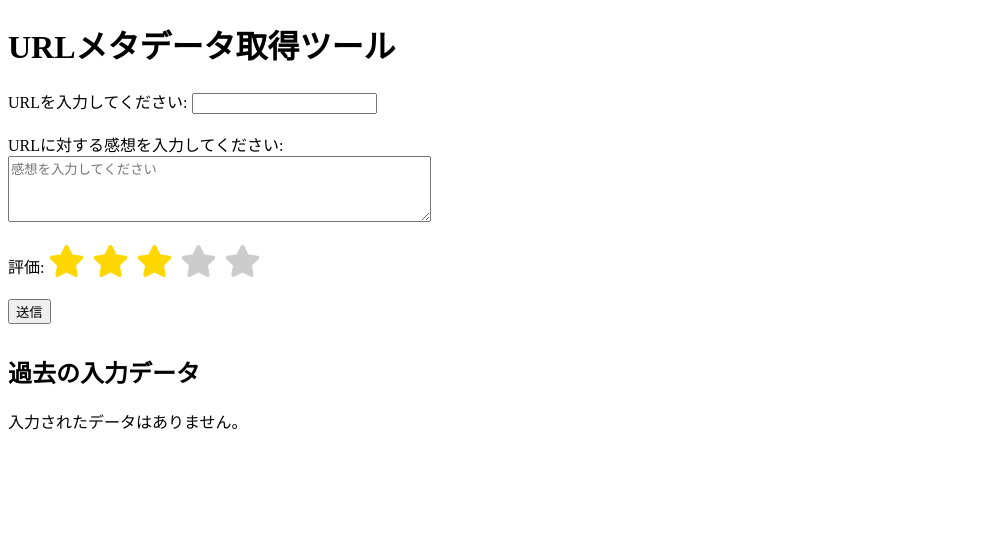
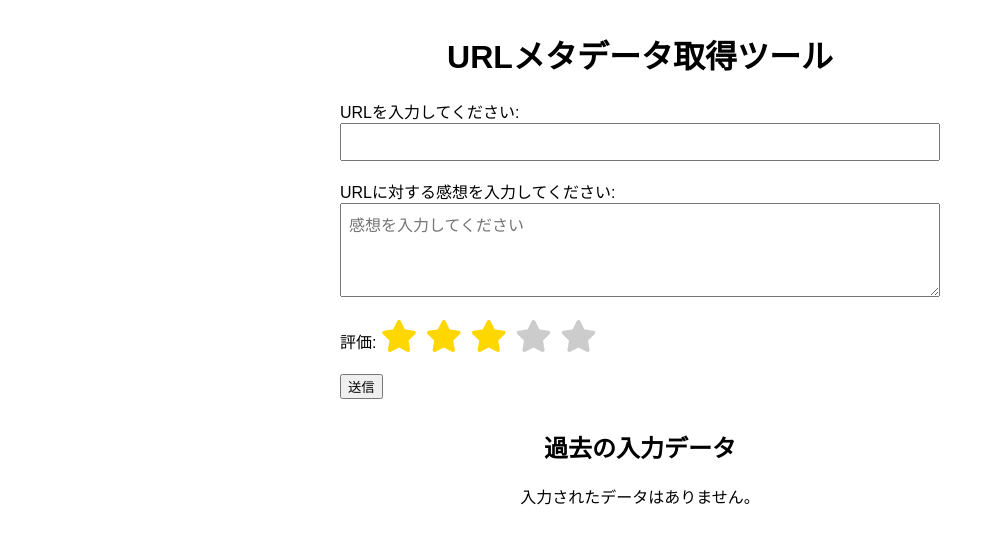
Before and after one commit to NoJobDetective/flask_test2, a Flask app: page / in a window 1280 px wide. Shown: the top 544 px of the page, without its empty margins (0-995 px from the left). Run offline with Flask 3, Linux system fonts and the light colour scheme.

Commit message:
Update index.html

```diff
--- a/templates/index.html
+++ b/templates/index.html
@@ -3,18 +3,38 @@
 <head>
   <meta charset="UTF-8">
   <title>URLメタデータ取得ツール</title>
+  <meta name="viewport" content="width=device-width, initial-scale=1.0">
   <!-- QRCode.js の読み込み -->
   <script src="https://cdnjs.cloudflare.com/ajax/libs/qrcodejs/1.0.0/qrcode.min.js"></script>
   <!-- FontAwesome のCDN -->
   <link rel="stylesheet" href="https://cdnjs.cloudflare.com/ajax/libs/font-awesome/5.15.4/css/all.min.css">
   <style>
+    /* 全体の基本スタイル */
+    body {
+      margin: 0;
+      padding: 10px;
+      font-family: Arial, sans-serif;
+    }
+    h1, h2 {
+      text-align: center;
+    }
     /* 入力フォームのスタイル */
     form {
       margin-bottom: 30px;
+      max-width: 600px;
+      margin-left: auto;
+      margin-right: auto;
+    }
+    form input[type="text"],
+    form textarea {
+      width: 100%;
+      padding: 8px;
+      box-sizing: border-box;
+      font-size: 1rem;
     }
     /* 星マーク採点のスタイル（1刻み・全5点） */
     .star-rating {
-      direction: rtl;  /* 右から左に並べることでホバー効果を実現 */
+      direction: rtl;
       display: inline-block;
       font-size: 2rem;
     }
@@ -40,6 +60,9 @@
       border: 1px solid #ccc;
       padding: 10px;
       margin-bottom: 15px;
+      max-width: 800px;
+      margin-left: auto;
+      margin-right: auto;
     }
     .banner .left {
       margin-right: 15px;
@@ -86,12 +109,23 @@
       margin-top: 5px;
       font-size: 0.9em;
     }
+    /* レスポンシブ対応 */
+    @media screen and (max-width: 600px) {
+      .banner {
+        flex-direction: column;
+        text-align: center;
+      }
+      .banner .left,
+      .banner .right {
+        margin: 5px 0;
+      }
+    }
   </style>
 </head>
 <body>
   <h1>URLメタデータ取得ツール</h1>
   {% if error %}
-    <p style="color:red;">{{ error }}</p>
+    <p style="color:red; text-align:center;">{{ error }}</p>
   {% endif %}
 
   <!-- 入力フォーム -->
@@ -101,7 +135,7 @@
     <br><br>
     <label for="comment">URLに対する感想を入力してください:</label>
     <br>
-    <textarea id="comment" name="comment" rows="4" cols="50" placeholder="感想を入力してください"></textarea>
+    <textarea id="comment" name="comment" rows="4" placeholder="感想を入力してください"></textarea>
     <br><br>
     <label for="rating">評価:</label>
     <div class="star-rating">
@@ -176,7 +210,7 @@
         </script>
       {% endfor %}
     {% else %}
-      <p>入力されたデータはありません。</p>
+      <p style="text-align:center;">入力されたデータはありません。</p>
     {% endif %}
   </div>
 </body>
```
